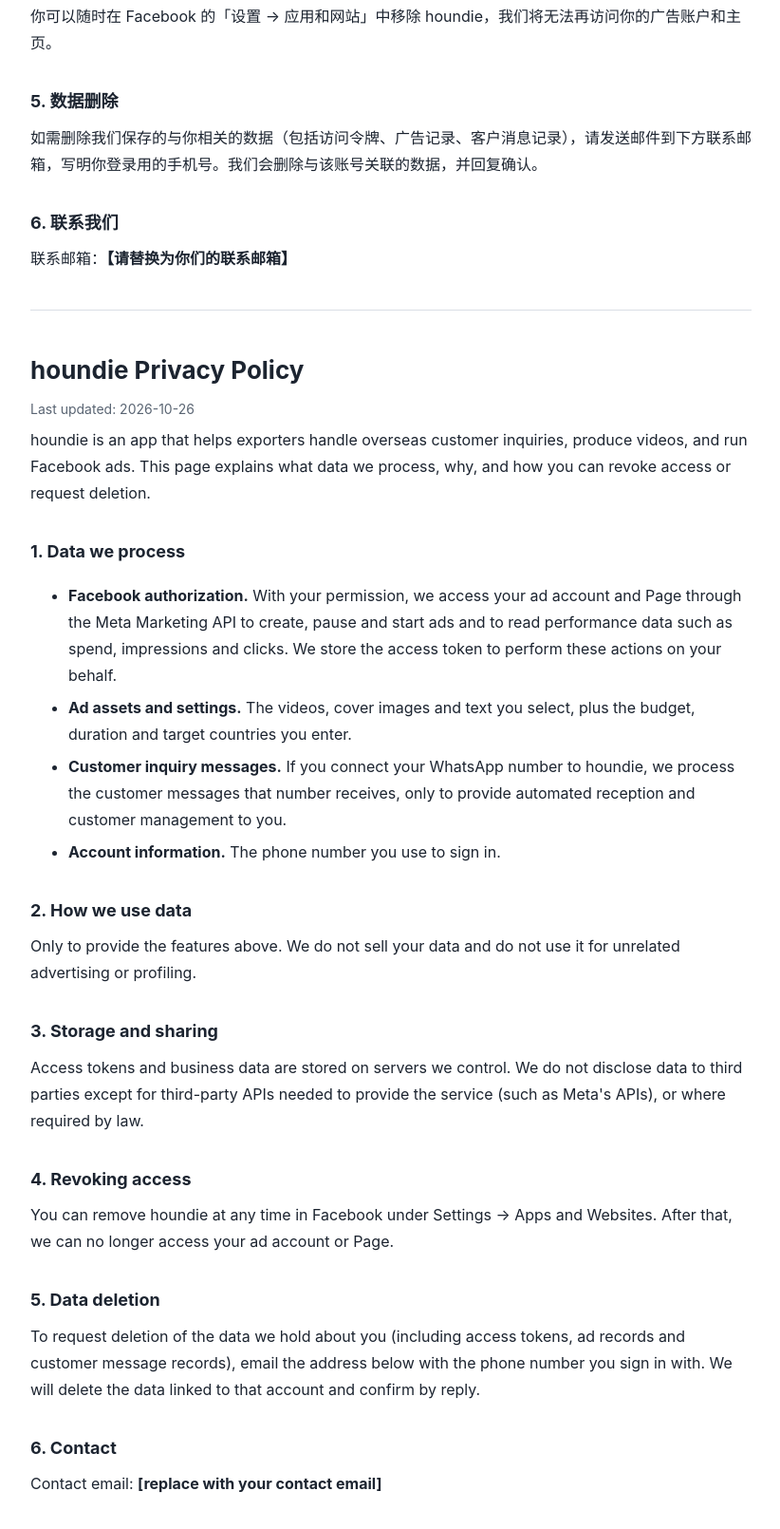
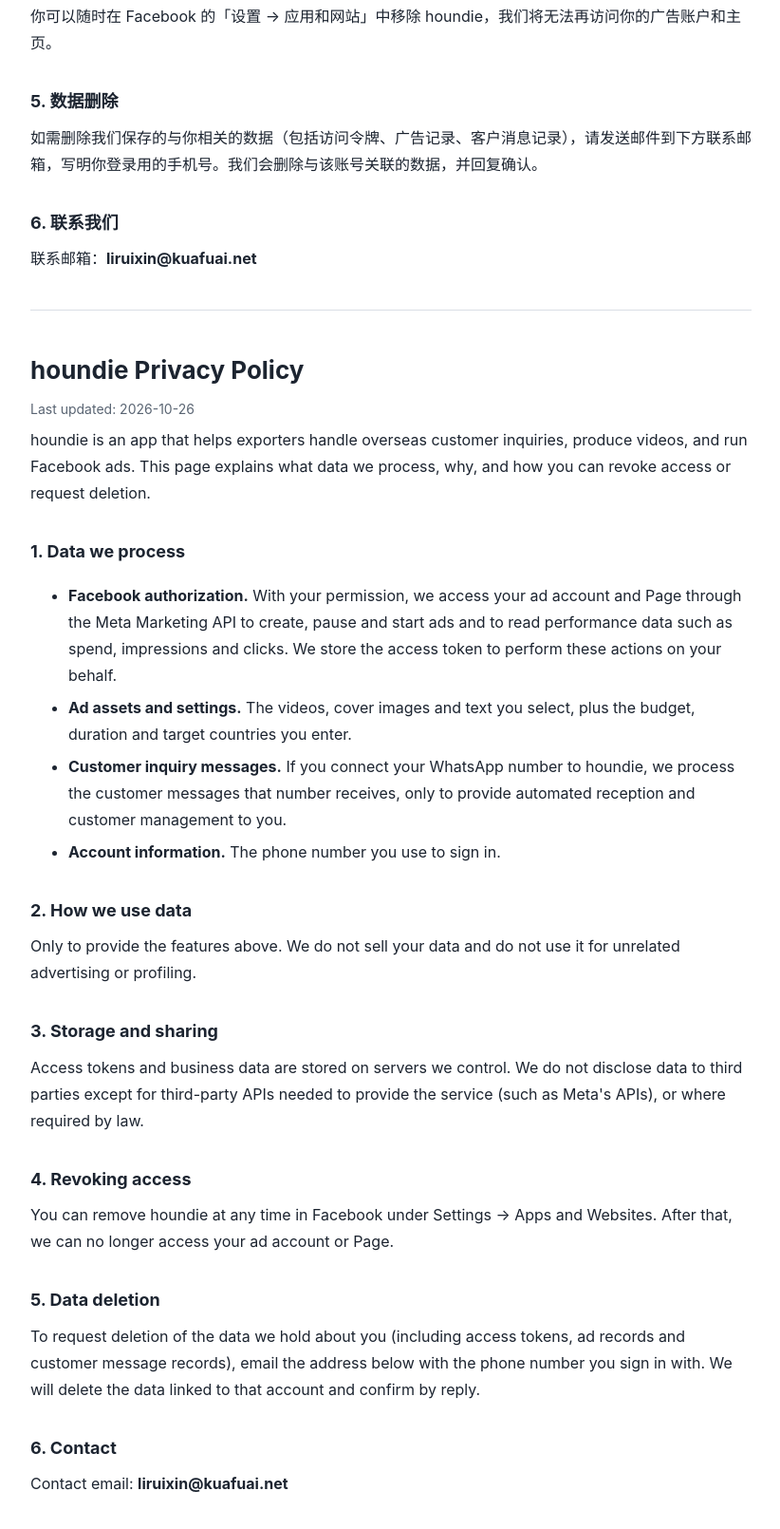
Before and after one commit to kuafuai/houndie-privacy, a plain HTML site: page index.html in a window 1280 px wide. Shown: the part 759-2369 px from the top of the page at 95% size, without its empty margins (228-1050 px from the left). Drawn offline with Linux system fonts and the light colour scheme.

Commit message:
Update index.html

```diff
--- a/index.html
+++ b/index.html
@@ -41,7 +41,7 @@
 <p>如需删除我们保存的与你相关的数据（包括访问令牌、广告记录、客户消息记录），请发送邮件到下方联系邮箱，写明你登录用的手机号。我们会删除与该账号关联的数据，并回复确认。</p>
 
 <h2>6. 联系我们</h2>
-<p>联系邮箱：<strong>【请替换为你们的联系邮箱】</strong></p>
+<p>联系邮箱：<strong>liruixin@kuafuai.net</strong></p>
 
 <hr>
 
@@ -71,7 +71,7 @@
 <p>To request deletion of the data we hold about you (including access tokens, ad records and customer message records), email the address below with the phone number you sign in with. We will delete the data linked to that account and confirm by reply.</p>
 
 <h2>6. Contact</h2>
-<p>Contact email: <strong>[replace with your contact email]</strong></p>
+<p>Contact email: <strong>liruixin@kuafuai.net</strong></p>
 
 </body>
 </html>
```
